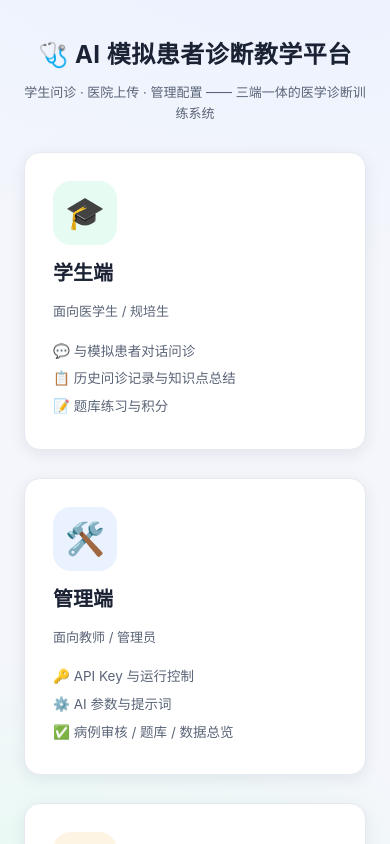
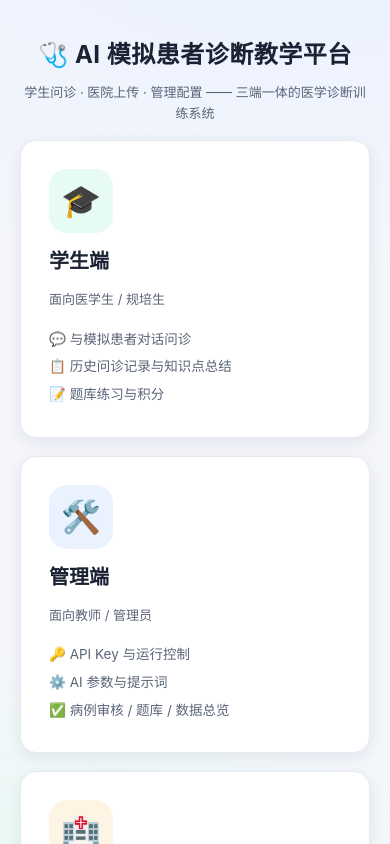
Before and after one commit to lusiri217/Med-assistant, a plain HTML site: page index.html in a window 390 px wide. Drawn offline with Linux system fonts and the light colour scheme.

Commit message:
fix: 手机端首页无法下滑显示医院端卡片（portal 改为可滚动容器 + 移动端顶端对齐）

```diff
--- a/css/layout.css
+++ b/css/layout.css
@@ -8,6 +8,9 @@
 /* ===== 门户页（三端入口，无侧边栏） ===== */
 .portal {
   height: 100vh;
+  height: 100dvh; /* 动态视口高度，规避 iOS 100vh 大于可视区的底栏遮挡问题 */
+  overflow-y: auto; /* 内容超出时自身可滚动，避免被 .app-root 裁掉 */
+  -webkit-overflow-scrolling: touch;
   display: flex;
   flex-direction: column;
   background:
--- a/css/responsive.css
+++ b/css/responsive.css
@@ -48,7 +48,16 @@
 
   /* 网格转单列 */
   .grid-2, .grid-3, .grid-4 { grid-template-columns: 1fr; }
-  .portal-grid { flex-direction: column; }
+  /* 手机端：卡片列顶端对齐（避免 justify-content:center 在内容超高时把顶部裁掉且无法滑动），
+     并让网格按内容自然增高，由 .portal 统一滚动 */
+  .portal-grid {
+    flex-direction: column;
+    justify-content: flex-start;
+    align-items: center;
+    flex: 1 0 auto;
+    padding: 12px 20px 32px;
+    gap: 18px;
+  }
   .portal-card { width: 100%; max-width: 360px; min-height: auto; }
   .portal-head { padding: 36px 20px 4px; }
   .portal-head h1 { font-size: 24px; }
```
